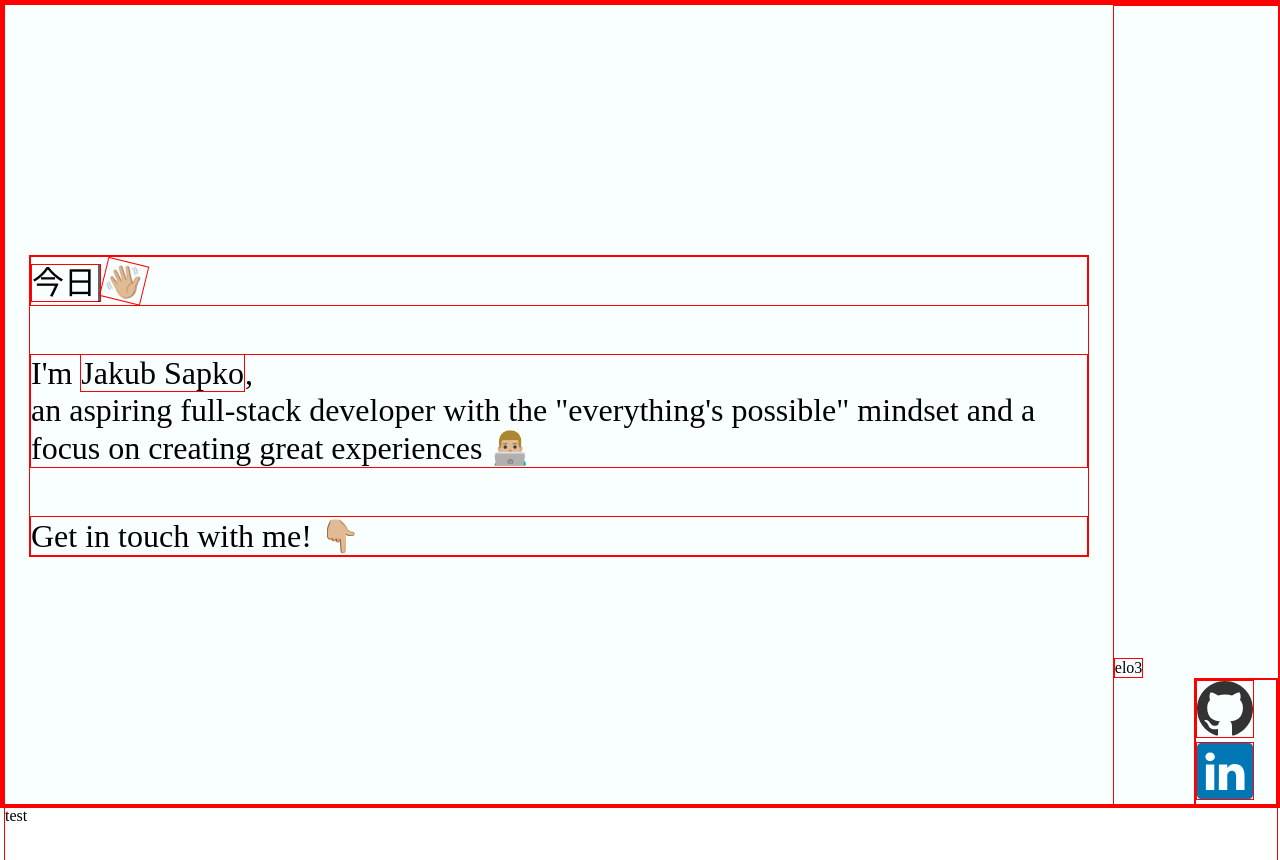
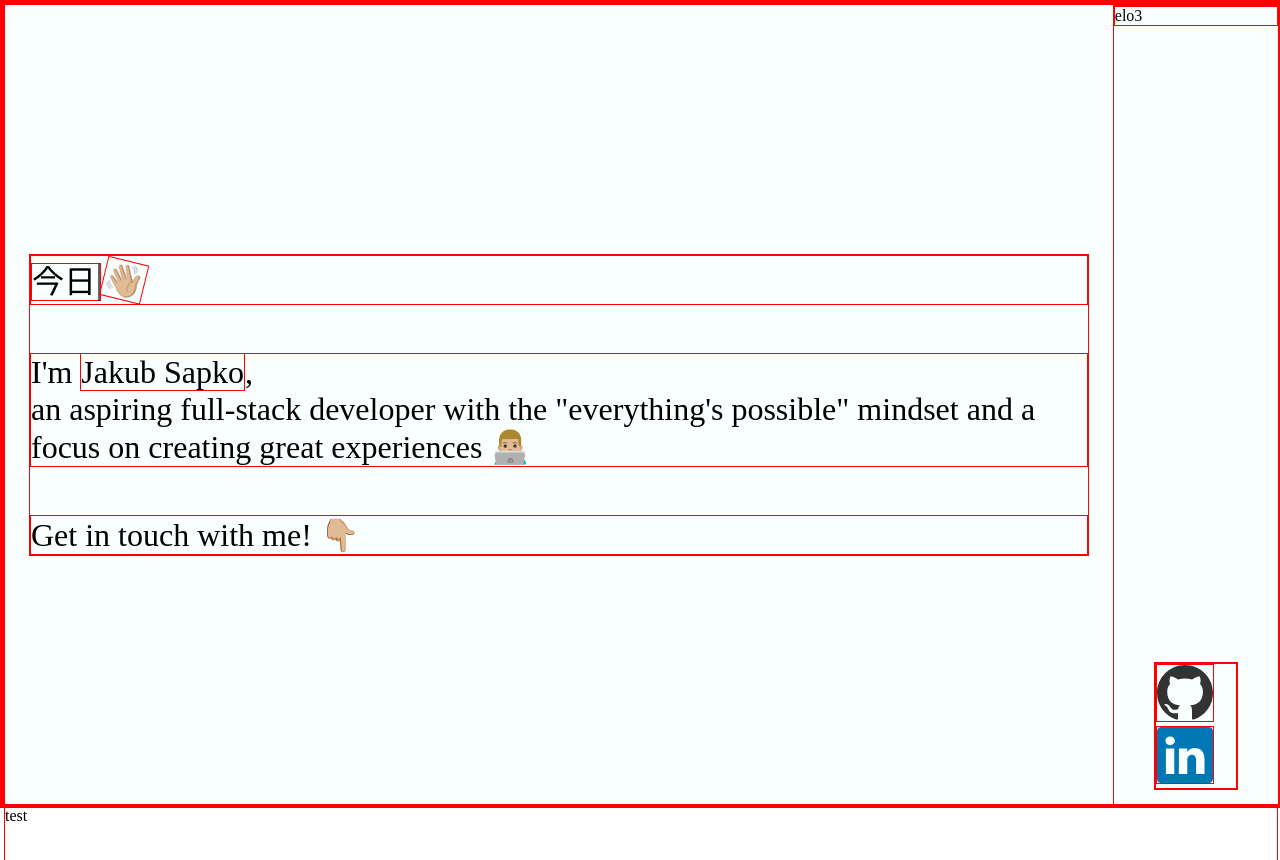
Before and after one commit to JakubSapko/JakubSapko.github.io, a React (Vite) app: page / in a window 1280 px wide. Shown: the top 860 px of the page. Built offline with nearby package versions, Linux system fonts and the light colour scheme.

Commit message:
add: styling refactor, sidebar styling

```diff
--- /dev/null
+++ b/src/Sections/Landing/Icons/icons.scss
@@ -0,0 +1,10 @@
+.icons {
+    width: 5rem;
+    * {
+        width: 3.5rem;
+        height: 3.5rem;
+        &:hover {
+            cursor: pointer;
+        }
+    }
+}
--- /dev/null
+++ b/src/Sections/Landing/landing.scss
@@ -0,0 +1,94 @@
+.landing-container {
+    @extend .panel;
+    width: 100%;
+    margin: auto;
+    display: grid;
+    grid-template-columns: 10fr 1.5fr;
+}
+
+.welcome-text-container {
+    grid-column: 1;
+    display: flex;
+    flex-direction: column;
+    font-size: 32px;
+    place-self: center;
+    gap: 3rem;
+    margin: 1.5rem;
+}
+
+.hello-text {
+    height: 3rem;
+}
+
+.typedText {
+    @include typed(
+        "Hi there!",
+        "今日は!",
+        "God dag!",
+        "Cześć!",
+        null,
+        (
+            caret-width: 2px,
+            caret-space: 2px,
+        )
+    );
+}
+
+.hello-emoji {
+    animation-name: wave-anim;
+    animation-duration: 2.5s;
+    animation-iteration-count: infinite;
+    transform-origin: 70% 70%;
+    display: inline-block;
+}
+
+@keyframes wave-anim {
+    0% {
+        transform: rotate(0deg);
+    }
+    10% {
+        transform: rotate(14deg);
+    }
+    20% {
+        transform: rotate(-8deg);
+    }
+    30% {
+        transform: rotate(14deg);
+    }
+    40% {
+        transform: rotate(-4deg);
+    }
+    50% {
+        transform: rotate(10deg);
+    }
+    60% {
+        transform: rotate(0deg);
+    }
+    100% {
+        transform: rotate(0deg);
+    }
+}
+
+.get-in-touch {
+    &:hover {
+        cursor: pointer;
+    }
+}
+
+.side-container {
+    grid-column: 2;
+    height: 100%;
+
+    display: flex;
+    flex-direction: column;
+}
+
+.theme-switcher-container {
+}
+
+.icons-container {
+    margin-top: auto;
+    margin-bottom: 1rem;
+    align-self: flex-end;
+    place-self: center;
+}
--- a/src/styles.scss
+++ b/src/styles.scss
@@ -1,5 +1,7 @@
 //shoutout to https://github.com/brandonmcconnell
 @import "typed";
+@import "./Sections/Landing/Icons/icons.scss";
+@import "./Sections/Landing/landing.scss";
 
 body {
     margin: 0;
@@ -22,134 +24,3 @@ body {
     display: flex;
     flex-direction: column;
 }
-
-.landing-container {
-    @extend .panel;
-    width: 100%;
-    margin: auto;
-    display: grid;
-    grid-template-columns: 10fr 1.5fr;
-}
-
-.welcome-text-container {
-    grid-column: 1;
-    display: flex;
-    flex-direction: column;
-    font-size: 32px;
-    place-self: center;
-    gap: 3rem;
-    margin: 1.5rem;
-}
-
-.icons {
-    width: 5rem;
-    * {
-        width: 3.5rem;
-        height: 3.5rem;
-        &:hover {
-            cursor: pointer;
-        }
-    }
-}
-
-.side-container {
-    grid-column: 2;
-    height: 100vh;
-
-    display: flex;
-    flex-direction: column;
-    justify-content: flex-end;
-    align-items: flex-end;
-}
-
-@keyframes wave-anim {
-    0% {
-        transform: rotate(0deg);
-    }
-    10% {
-        transform: rotate(14deg);
-    }
-    20% {
-        transform: rotate(-8deg);
-    }
-    30% {
-        transform: rotate(14deg);
-    }
-    40% {
-        transform: rotate(-4deg);
-    }
-    50% {
-        transform: rotate(10deg);
-    }
-    60% {
-        transform: rotate(0deg);
-    }
-    100% {
-        transform: rotate(0deg);
-    }
-}
-
-.hello-emoji {
-    animation-name: wave-anim;
-    animation-duration: 2.5s;
-    animation-iteration-count: infinite;
-    transform-origin: 70% 70%;
-    display: inline-block;
-}
-
-.cursor {
-    animation: blinkingText 1s infinite;
-}
-
-@keyframes blinkingText {
-    0% {
-        opacity: 1;
-    }
-
-    49% {
-        opacity: 1;
-    }
-
-    60% {
-        opacity: 0;
-    }
-
-    99% {
-        opacity: 0;
-    }
-
-    100% {
-        opacity: 1;
-    }
-}
-
-.typedText {
-    @include typed(
-        "Hi there!",
-        "今日は!",
-        "God dag!",
-        "Cześć!",
-        null,
-        (
-            caret-width: 2px,
-            caret-space: 2px,
-        )
-    );
-}
-
-.hello-text {
-    height: 3rem;
-}
-
-.get-in-touch {
-    &:hover {
-        cursor: pointer;
-    }
-}
-
-.icons-container {
-}
-
-.theme-switcher-container {
-    align-self: flex-start;
-}
```
